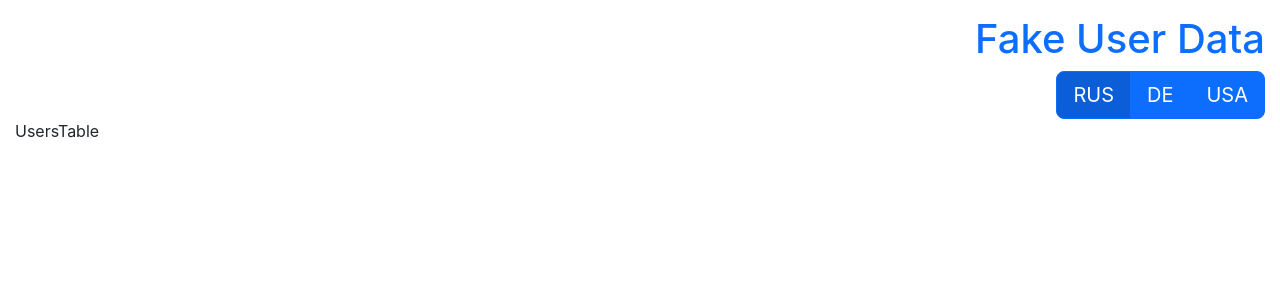
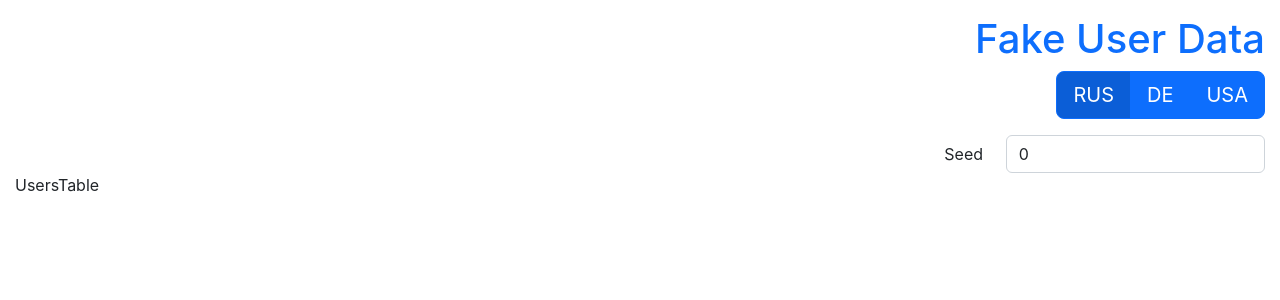
Before and after one commit to saachko/fake-user-data, a React (Create React App) app: page / in a window 1280 px wide. Shown: the top 300 px of the page. Built offline with nearby package versions, Linux system fonts and the light colour scheme.

Commit message:
feat: add seed input

```diff
--- a/src/App.tsx
+++ b/src/App.tsx
@@ -5,10 +5,16 @@ import UsersTable from './components/UsersTable';
 
 function App() {
   const [country, setCountry] = useState('ru');
+  const [seed, setSeed] = useState('0');
 
   return (
     <>
-      <Controls country={country} setCountry={setCountry} />
+      <Controls
+        country={country}
+        setCountry={setCountry}
+        seed={seed}
+        setSeed={setSeed}
+      />
       <UsersTable />
     </>
   );
--- a/src/components/Controls.tsx
+++ b/src/components/Controls.tsx
@@ -2,17 +2,21 @@ import React from 'react';
 
 import { SetState } from '../utils/types';
 import CountrySelector from './CountrySelector';
+import SeedInput from './SeedInput';
 
 interface ControlsProps {
   country: string;
   setCountry: SetState<string>;
+  seed: string;
+  setSeed: SetState<string>;
 }
 
-function Controls({ country, setCountry }: ControlsProps) {
+function Controls({ country, setCountry, seed, setSeed }: ControlsProps) {
   return (
     <div className="d-flex flex-column align-items-end">
       <h1 className="text-primary">Fake User Data</h1>
       <CountrySelector country={country} setCountry={setCountry} />
+      <SeedInput seed={seed} setSeed={setSeed} />
     </div>
   );
 }
--- /dev/null
+++ b/src/components/SeedInput.tsx
@@ -0,0 +1,46 @@
+import React, { memo } from 'react';
+import { Form, OverlayTrigger, Tooltip } from 'react-bootstrap';
+
+import { SetState } from '../utils/types';
+
+interface SeedInputProps {
+  seed: string;
+  setSeed: SetState<string>;
+}
+
+function SeedInput({ seed, setSeed }: SeedInputProps) {
+  const updateSeed = (newSeed: string) => {
+    if (Number(newSeed) < 0) {
+      setSeed('0');
+    } else if (Number(newSeed) > 9999999999) {
+      setSeed('9999999999');
+    } else {
+      setSeed(newSeed);
+    }
+  };
+
+  return (
+    <div className="d-flex mt-3">
+      <Form.Label column sm="2" className="me-2">
+        Seed
+      </Form.Label>
+      <OverlayTrigger
+        placement="bottom"
+        overlay={
+          <Tooltip id="seed">
+            Any number you want from 0 to 9 999 999 999
+          </Tooltip>
+        }
+      >
+        <Form.Control
+          id="seed-input"
+          type="number"
+          value={seed}
+          onChange={({ target }) => updateSeed(target.value)}
+        />
+      </OverlayTrigger>
+    </div>
+  );
+}
+
+export default memo(SeedInput);
```
